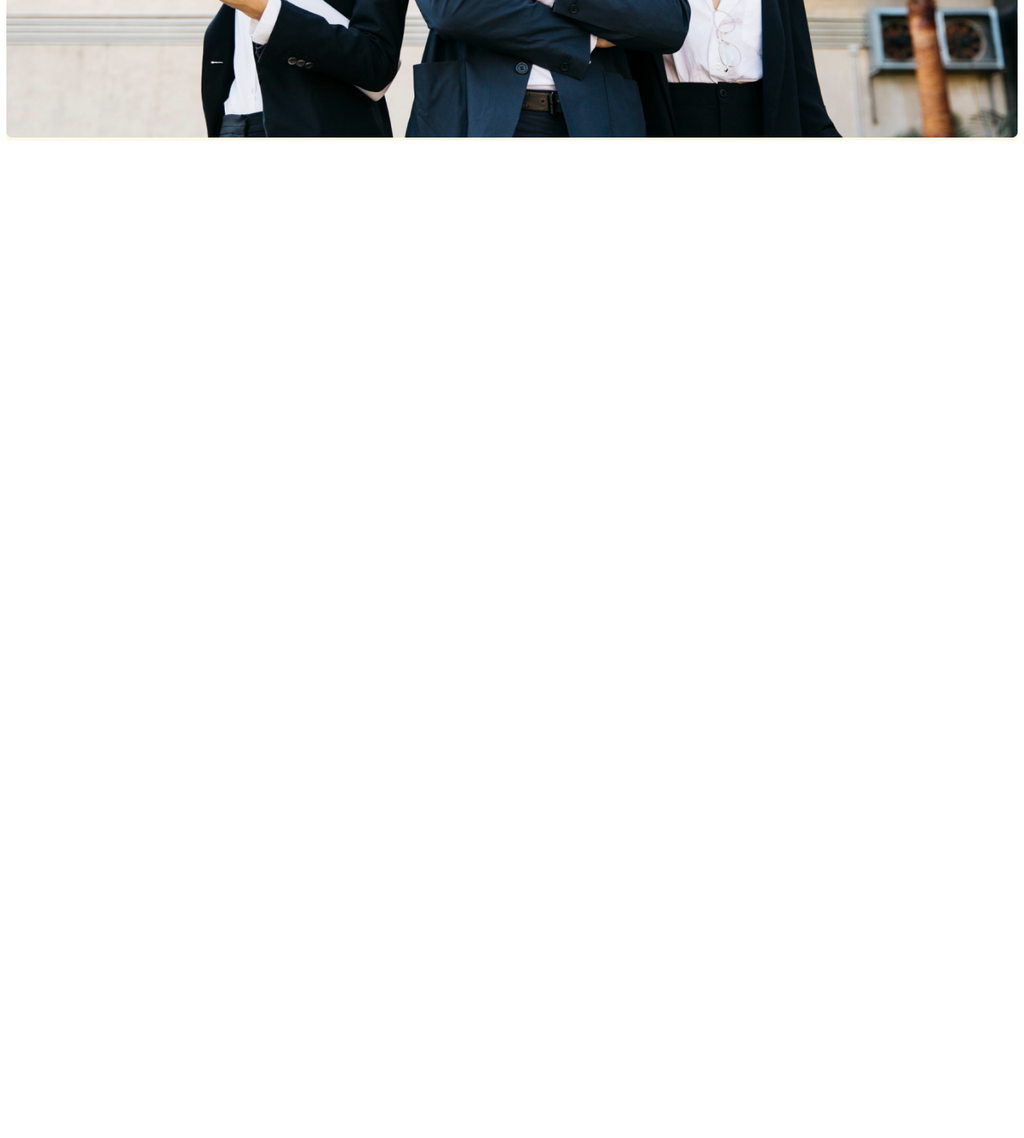
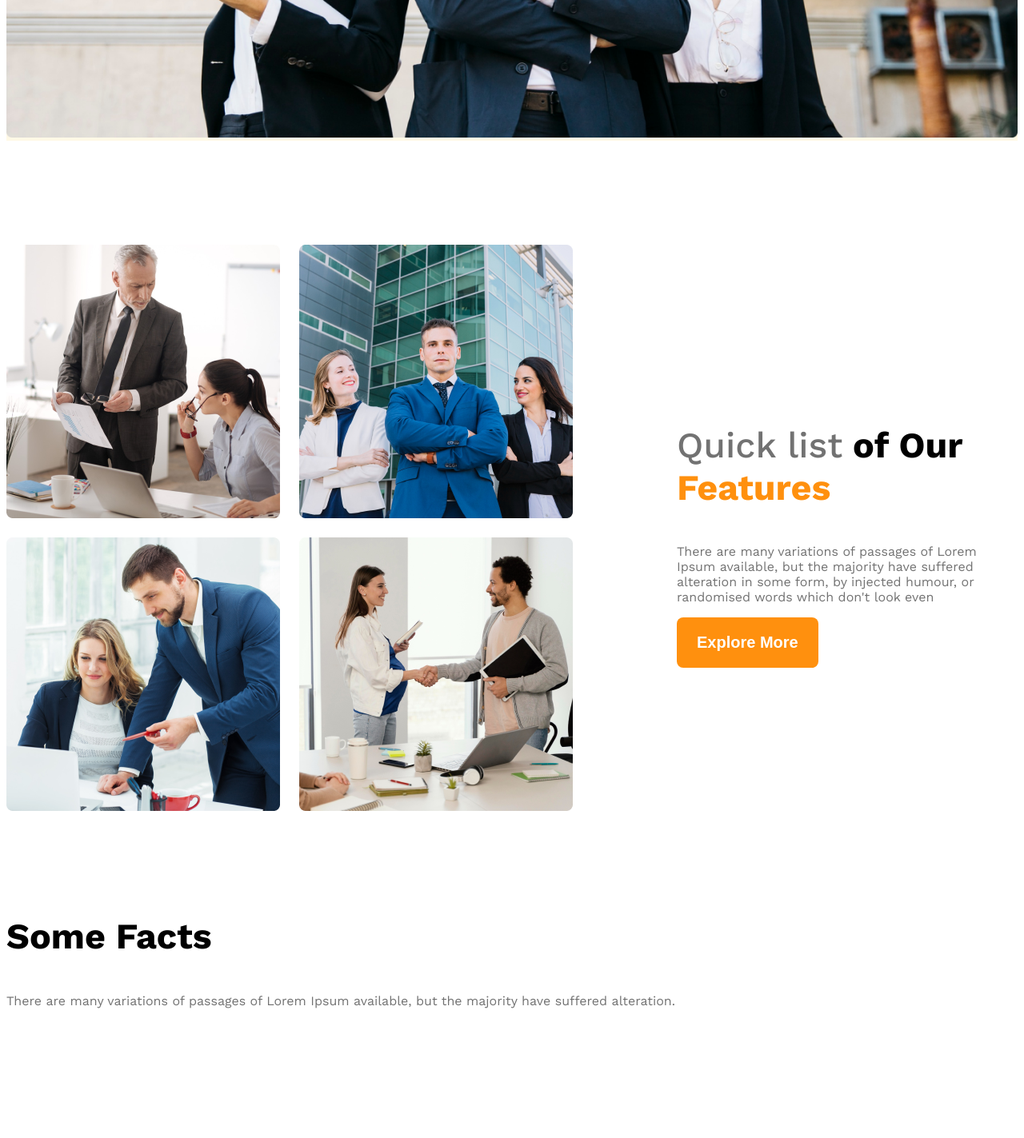
Before and after one commit to SheuliAkterShathy/g3-architects-responsive-website, a plain HTML site: page index.html in a window 1280 px wide. Shown: the part 1008-2431 px from the top of the page at 80% size. Before the commit the page ends 1192 px from the top, so only its background shows below. Drawn offline with nearby package versions, Linux system fonts and the light colour scheme.

Commit message:
teams section added

```diff
--- a/index.html
+++ b/index.html
@@ -39,7 +39,65 @@
         <img class="banner-image" src="images/banner.png" alt="" />
       </div>
     </header>
-    <main></main>
+    <main>
+      <!-- team section -->
+      <section class="teams display-flex">
+        <div class="team-img-container">
+          <img
+            src="images/team1.png"
+            alt="two architect discussing about design"
+          />
+          <img src="images/team2.png" alt="" />
+          <img src="images/team3.png" alt="" />
+          <img src="images/team4.png" alt="" />
+        </div>
+        <div class="our-features">
+          <h3 class="section-title">
+            <span id="quick-list" class="text-light-gray">Quick list</span>
+            <span>of Our</span> <span class="text-primary">Features</span>
+          </h3>
+          <p class="feature-description text-light-gray">
+            There are many variations of passages of Lorem Ipsum available, but
+            the majority have suffered alteration in some form, by injected
+            humour, or randomised words which don't look even
+          </p>
+          <button class="btn-primary">Explore More</button>
+        </div>
+      </section>
+      <!-- features will enjoy -->
+      <section></section>
+
+      <!-- some facts -->
+      <section>
+        <h3 class="section-title">Some Facts</h3>
+        <p class="text-light-gray">
+          There are many variations of passages of Lorem Ipsum available, but
+          the majority have suffered alteration.
+        </p>
+        <div class="facts-container">
+            <div class="fact">
+                <img src="" alt="" class="fact-icon">
+                <h4 class="fact-number"></h4>
+                <h5 class="fact-name"></h5>
+            </div>
+            <div class="fact">
+                <img src="" alt="" class="fact-icon">
+                <h4 class="fact-number"></h4>
+                <h5 class="fact-name"></h5>
+            </div>
+            <div class="fact">
+                <img src="" alt="" class="fact-icon">
+                <h4 class="fact-number"></h4>
+                <h5 class="fact-name"></h5>
+            </div>
+            <div class="fact">
+                <img src="" alt="" class="fact-icon">
+                <h4 class="fact-number"></h4>
+                <h5 class="fact-name"></h5>
+            </div>
+        </div>
+      </section>
+    </main>
     <footer></footer>
   </body>
 </html>
--- a/styles/architects.css
+++ b/styles/architects.css
@@ -9,8 +9,15 @@
   font-style: normal;
 }
 /* shared styles */
+.section-title{
+    font-size: 2.8rem;
+    font-weight: 700;
+}
 .display-flex{
     display: flex;
+}
+.text-primary{
+    color: #FF900E;
 }
 /* dark-02 */
 .text-gray{
@@ -32,6 +39,14 @@
     border: none;
     border-radius: 8px;
 }
+main{
+    max-width: 1440px;
+    margin: 0 auto;
+}
+main>section{
+    margin-top: 130px;
+}
+
 /* header styles */
 /* navbar related styles */
 .navbar{
@@ -67,9 +82,48 @@
 .banner-image{
     width: 100%;
 }
+
+/* teams and feature related style */
+.teams{
+
+    align-items: center;
+}
+.team-img-container{
+    display: grid;
+    grid-template-columns: repeat(2, 1fr);
+    gap: 24px;
+}
+.our-features{
+    margin-left: 130px;
+    max-width: 530px;
+}
+
+#quick-list{
+    font-weight: 500;
+}
 /* responsive media query */
 @media screen and (max-width:576px){
-    .navbar, .nav-links{
+    .navbar,
+    .nav-links,
+    .teams{
         flex-direction: column;
     }
+
+
+    .team-img-container{
+         grid-template-columns: repeat(1, 1fr);
+    }
+    .our-features{
+        margin-left: 20px;
+    }
 }
+/* medium size device */
+@media screen and (min-Width:576px) and (max-width:992px){
+    .teams{
+        flex-direction: column;
+    }
+     .our-features{
+        margin: 50px auto;
+    }
+
+}
```
Lines whose indentation alone changed are shown as unchanged.
